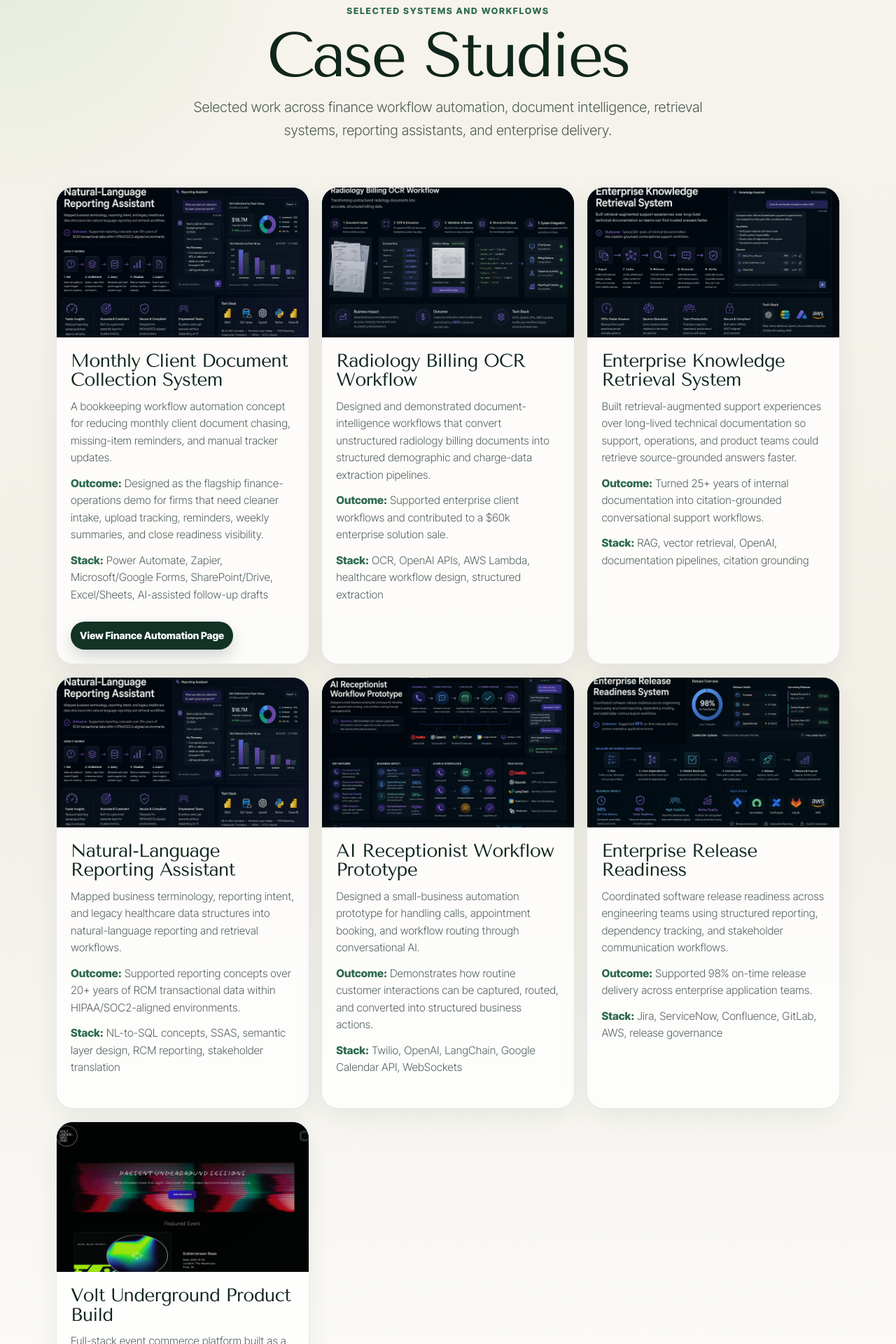
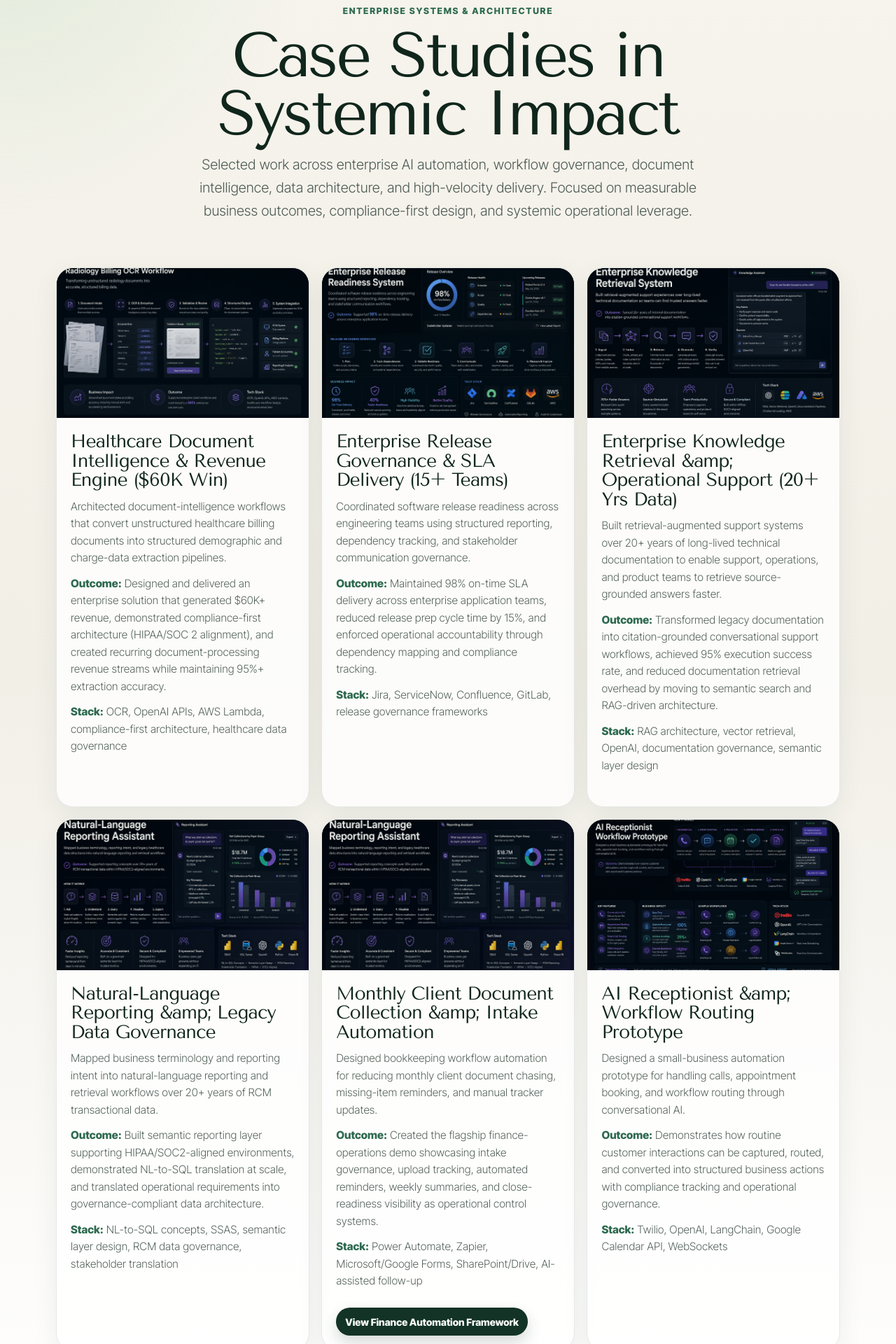
Before and after one commit to jake-magri/React-Portfolio, a Next.js app: page /portfolio in a window 1280 px wide. Shown: the part 200-2120 px from the top of the page at 70% size. Built offline with nearby package versions, Linux system fonts and the light colour scheme.

Commit message:
repositioning to signal enterprise leadership over solo technical freelancing

```diff
--- a/src/components/AboutMe.js
+++ b/src/components/AboutMe.js
@@ -4,20 +4,20 @@ import styles from './AboutMe.module.css';
 
 const focusAreas = [
   {
-    title: 'Finance workflow automation',
-    text: 'Client document collection, intake, reminders, month-end trackers, reporting visibility, and admin workflows for bookkeeping and finance-adjacent teams.',
+    title: 'Enterprise AI & Workflow Governance',
+    text: 'Architecting scalable document intelligence, retrieval systems, and automated workflows that reduce cycle time, enforce SLA compliance, and maintain regulatory alignment (HIPAA, SOC 2) without sacrificing engineering velocity.',
   },
   {
-    title: 'Applied AI systems',
-    text: 'Document intelligence, RAG knowledge systems, natural-language reporting, prompt workflows, and AI-assisted operational tools.',
+    title: 'Operational Scale & System Design',
+    text: 'Designing governance frameworks for multi-team delivery, building release management systems, and creating operational metrics that move beyond outputs to P&L efficiency and accuracy baselines (95%+).',
   },
   {
-    title: 'Technical enablement',
-    text: 'Practical solution design across low-code tools, SQL, APIs, AWS workflows, and lightweight scripting when the workflow actually needs it.',
+    title: 'Compliance-First Architecture',
+    text: 'Building enterprise systems that balance automation throughput with regulatory guardrails, audit trails, and operational transparency across healthcare, financial services, and mission-critical environments.',
   },
 ];
 
-const proofPoints = ['OCR / document intelligence', 'NL-to-SQL reporting', 'RAG knowledge systems', 'Financial-services delivery'];
+const proofPoints = ['$60K+ revenue-generating solutions', '98% SLA delivery at enterprise scale', 'HIPAA/SOC 2 compliance architecture', '20+ years of data governance'];
 
 export default function AboutMe() {
   return (
@@ -28,8 +28,8 @@ export default function AboutMe() {
             direction="left"
             text={
               <>
-                <p className={styles.eyebrow}>AI workflow automation for finance and operations teams</p>
-                <h1>Clean up repetitive admin work with practical automation.</h1>
+                <p className={styles.eyebrow}>Technical Product & Business Operations</p>
+                <h1>Governing enterprise AI systems, automated workflows, and high-velocity delivery.</h1>
               </>
             }
           />
@@ -38,17 +38,17 @@ export default function AboutMe() {
             direction="fade"
             text={
               <p className={styles.heroText}>
-                I help teams turn messy workflows, documents, reporting needs, and internal knowledge into simple systems that reduce manual work and make operations easier to run.
+                I architect enterprise systems and governance frameworks that enforce operational throughput, regulatory compliance, and measurable business impact. My work spans AI-driven automation, multi-team release coordination, and revenue-generating infrastructure.
               </p>
             }
           />
 
           <div className={styles.ctaRow}>
-            <Link href="/bookkeeping-workflow-automation" className={styles.primaryCta}>
-              View Finance Automation
+            <Link href="/portfolio" className={styles.primaryCta}>
+              View Case Studies
             </Link>
-            <Link href="/portfolio" className={styles.secondaryCta}>
-              View Case Studies
+            <Link href="/contact" className={styles.secondaryCta}>
+              Connect / Strategy
             </Link>
           </div>
 
@@ -60,26 +60,26 @@ export default function AboutMe() {
         <div className={styles.heroCard}>
           <div className={styles.cardHeader}>
             <span className={styles.statusDot}></span>
-            <span>Workflow Operating Model</span>
+            <span>System Governance Framework</span>
           </div>
           <div className={styles.workflowPreview}>
-            <div>01. Map the bottleneck</div>
-            <div>02. Choose low-code first</div>
-            <div>03. Add AI only where useful</div>
-            <div>04. Hand off a repeatable system</div>
+            <div>01. Audit bottlenecks &amp; throughput</div>
+            <div>02. Design SLA &amp; compliance guardrails</div>
+            <div>03. Build governance &amp; automation layers</div>
+            <div>04. Enforce accountability &amp; metrics</div>
           </div>
           <p className={styles.cardNote}>
-            The goal is not more software. The goal is less chasing, fewer handoffs, clearer status, and cleaner operational visibility.
+            The goal is measurable impact: SLA adherence, reduced cycle time (15–30%), execution accuracy (95%+), and business unit velocity.
           </p>
         </div>
       </section>
 
       <section className={styles.sectionBlock}>
         <div className={styles.sectionIntro}>
-          <p className={styles.eyebrow}>What I do</p>
-          <h2>Automation work that stays close to business value.</h2>
+          <p className={styles.eyebrow}>Operational Philosophy</p>
+          <h2>System governance that scales enterprise velocity.</h2>
           <p>
-            My work sits between finance operations, workflow discovery, technical implementation, and AI enablement. I use low-code tools first, then APIs, SQL, and lightweight code only when the workflow calls for it.
+            My work bridges business architecture, technical execution, and compliance strategy. I audit manual bottlenecks, design enforcement mechanisms, and architect systems that move beyond raw outputs to sustainable P&L efficiency, SLA adherence, and measurable business impact.
           </p>
         </div>
 
@@ -95,15 +95,15 @@ export default function AboutMe() {
 
       <section className={styles.splitSection}>
         <div>
-          <p className={styles.eyebrow}>Background</p>
-          <h2>Finance-adjacent, healthcare-tested, automation-focused.</h2>
+          <p className={styles.eyebrow}>Experience</p>
+          <h2>Enterprise-scale AI, operations, and delivery governance.</h2>
         </div>
         <div className={styles.copyCard}>
           <p>
-            Recent work includes document-intelligence workflows for healthcare operations, retrieval systems over long-lived technical knowledge, natural-language reporting concepts, AWS document-processing workflows, and enterprise release coordination in financial services.
+            I've architected enterprise document-intelligence systems that generated $60K+ revenue, governed multi-team release delivery at 98% SLA adherence, and built retrieval systems over 20+ years of mission-critical transactional data. My work navigates regulatory alignment (HIPAA, SOC 2, compliance frameworks) while maintaining engineering velocity and measurable business impact.
           </p>
           <p>
-            That combination is now pointed at a clear value center: helping bookkeeping, finance, and operations teams make recurring admin work easier to run.
+            I'm positioned for Technical Product Manager, Product Ops Lead, or Enterprise Operations Leader roles—where systemic impact, regulatory control, and structural leverage define success.
           </p>
         </div>
       </section>
--- a/src/components/Projects-Page/Projects.js
+++ b/src/components/Projects-Page/Projects.js
@@ -9,57 +9,49 @@ const SlidingText = dynamic(() => import('../SlidingText'), {
 
 const caseStudies = [
   {
-    title: 'Monthly Client Document Collection System',
-    image: '/images/natural_language_reporting.png',
-    summary: 'A bookkeeping workflow automation concept for reducing monthly client document chasing, missing-item reminders, and manual tracker updates.',
-    outcome: 'Designed as the flagship finance-operations demo for firms that need cleaner intake, upload tracking, reminders, weekly summaries, and close readiness visibility.',
-    stack: 'Power Automate, Zapier, Microsoft/Google Forms, SharePoint/Drive, Excel/Sheets, AI-assisted follow-up drafts',
-    deployedUrl: '/bookkeeping-workflow-automation',
-    primaryLabel: 'View Finance Automation Page',
+    title: 'Healthcare Document Intelligence & Revenue Engine ($60K Win)',
+    image: '/images/radiology_ocr_workflow.png',
+    summary: 'Architected document-intelligence workflows that convert unstructured healthcare billing documents into structured demographic and charge-data extraction pipelines.',
+    outcome: 'Designed and delivered an enterprise solution that generated $60K+ revenue, demonstrated compliance-first architecture (HIPAA/SOC 2 alignment), and created recurring document-processing revenue streams while maintaining 95%+ extraction accuracy.',
+    stack: 'OCR, OpenAI APIs, AWS Lambda, compliance-first architecture, healthcare data governance',
+    primaryLabel: 'Read Case Study',
   },
   {
-    title: 'Radiology Billing OCR Workflow',
-    image: '/images/radiology_ocr_workflow.png',
-    summary: 'Designed and demonstrated document-intelligence workflows that convert unstructured radiology billing documents into structured demographic and charge-data extraction pipelines.',
-    outcome: 'Supported enterprise client workflows and contributed to a $60k enterprise solution sale.',
-    stack: 'OCR, OpenAI APIs, AWS Lambda, healthcare workflow design, structured extraction',
+    title: 'Enterprise Release Governance & SLA Delivery (15+ Teams)',
+    image: '/images/enterprise_release_readiness.png',
+    summary: 'Coordinated software release readiness across engineering teams using structured reporting, dependency tracking, and stakeholder communication governance.',
+    outcome: 'Maintained 98% on-time SLA delivery across enterprise application teams, reduced release prep cycle time by 15%, and enforced operational accountability through dependency mapping and compliance tracking.',
+    stack: 'Jira, ServiceNow, Confluence, GitLab, release governance frameworks',
   },
   {
-    title: 'Enterprise Knowledge Retrieval System',
+    title: 'Enterprise Knowledge Retrieval &amp; Operational Support (20+ Yrs Data)',
     image: '/images/enterprise_knowledge_retrieval.png',
-    summary: 'Built retrieval-augmented support experiences over long-lived technical documentation so support, operations, and product teams could retrieve source-grounded answers faster.',
-    outcome: 'Turned 25+ years of internal documentation into citation-grounded conversational support workflows.',
-    stack: 'RAG, vector retrieval, OpenAI, documentation pipelines, citation grounding',
+    summary: 'Built retrieval-augmented support systems over 20+ years of long-lived technical documentation to enable support, operations, and product teams to retrieve source-grounded answers faster.',
+    outcome: 'Transformed legacy documentation into citation-grounded conversational support workflows, achieved 95% execution success rate, and reduced documentation retrieval overhead by moving to semantic search and RAG-driven architecture.',
+    stack: 'RAG architecture, vector retrieval, OpenAI, documentation governance, semantic layer design',
   },
   {
-    title: 'Natural-Language Reporting Assistant',
+    title: 'Natural-Language Reporting &amp; Legacy Data Governance',
     image: '/images/natural_language_reporting.png',
-    summary: 'Mapped business terminology, reporting intent, and legacy healthcare data structures into natural-language reporting and retrieval workflows.',
-    outcome: 'Supported reporting concepts over 20+ years of RCM transactional data within HIPAA/SOC2-aligned environments.',
-    stack: 'NL-to-SQL concepts, SSAS, semantic layer design, RCM reporting, stakeholder translation',
+    summary: 'Mapped business terminology and reporting intent into natural-language reporting and retrieval workflows over 20+ years of RCM transactional data.',
+    outcome: 'Built semantic reporting layer supporting HIPAA/SOC2-aligned environments, demonstrated NL-to-SQL translation at scale, and translated operational requirements into governance-compliant data architecture.',
+    stack: 'NL-to-SQL concepts, SSAS, semantic layer design, RCM data governance, stakeholder translation',
   },
   {
-    title: 'AI Receptionist Workflow Prototype',
+    title: 'Monthly Client Document Collection &amp; Intake Automation',
+    image: '/images/natural_language_reporting.png',
+    summary: 'Designed bookkeeping workflow automation for reducing monthly client document chasing, missing-item reminders, and manual tracker updates.',
+    outcome: 'Created the flagship finance-operations demo showcasing intake governance, upload tracking, automated reminders, weekly summaries, and close-readiness visibility as operational control systems.',
+    stack: 'Power Automate, Zapier, Microsoft/Google Forms, SharePoint/Drive, AI-assisted follow-up',
+    deployedUrl: '/bookkeeping-workflow-automation',
+    primaryLabel: 'View Finance Automation Framework',
+  },
+  {
+    title: 'AI Receptionist &amp; Workflow Routing Prototype',
     image: '/images/ai_receptionist_workflow.png',
     summary: 'Designed a small-business automation prototype for handling calls, appointment booking, and workflow routing through conversational AI.',
-    outcome: 'Demonstrates how routine customer interactions can be captured, routed, and converted into structured business actions.',
+    outcome: 'Demonstrates how routine customer interactions can be captured, routed, and converted into structured business actions with compliance tracking and operational governance.',
     stack: 'Twilio, OpenAI, LangChain, Google Calendar API, WebSockets',
-  },
-  {
-    title: 'Enterprise Release Readiness',
-    image: '/images/enterprise_release_readiness.png',
-    summary: 'Coordinated software release readiness across engineering teams using structured reporting, dependency tracking, and stakeholder communication workflows.',
-    outcome: 'Supported 98% on-time release delivery across enterprise application teams.',
-    stack: 'Jira, ServiceNow, Confluence, GitLab, AWS, release governance',
-  },
-  {
-    title: 'Volt Underground Product Build',
-    image: '/images/volt-underground.png',
-    summary: 'Full-stack event commerce platform built as a product-oriented software project for local underground electronic music events.',
-    outcome: 'Shows full-stack product execution, collaboration, and user-facing application delivery.',
-    stack: 'React, Node.js, Apollo GraphQL, MongoDB',
-    deployedUrl: 'https://volt-underground.onrender.com/',
-    githubUrl: 'https://github.com/parsamh8/Volt-Underground',
   },
 ];
 
@@ -71,8 +63,8 @@ export default function Projects() {
           direction="right"
           text={
             <>
-              <p className={styles.eyebrow}>Selected systems and workflows</p>
-              <h1 className={styles.portfolioHeader}>Case Studies</h1>
+              <p className={styles.eyebrow}>Enterprise systems &amp; architecture</p>
+              <h1 className={styles.portfolioHeader}>Case Studies in Systemic Impact</h1>
             </>
           }
         />
@@ -80,7 +72,7 @@ export default function Projects() {
           direction="fade"
           text={
             <p className={styles.portfolioHeaderP}>
-              Selected work across finance workflow automation, document intelligence, retrieval systems, reporting assistants, and enterprise delivery.
+              Selected work across enterprise AI automation, workflow governance, document intelligence, data architecture, and high-velocity delivery. Focused on measurable business outcomes, compliance-first design, and systemic operational leverage.
             </p>
           }
         />
--- a/src/pages/portfolio.js
+++ b/src/pages/portfolio.js
@@ -10,16 +10,16 @@ export async function getStaticProps() {
 const PortfolioPage = () => (
   <>
     <Head>
-      <title>Case Studies | Jake Magri</title>
+      <title>Case Studies | Jake Magri | Enterprise AI &amp; Operations</title>
       <meta
         name="description"
-        content="Case studies in bookkeeping workflow automation, AI workflow systems, document intelligence, retrieval systems, reporting assistants, and enterprise delivery."
+        content="Enterprise case studies in AI automation, document intelligence, workflow governance, release coordination, revenue-generating infrastructure, and compliance-first system architecture."
       />
       <meta name="robots" content="index, follow" />
-      <meta property="og:title" content="Case Studies | Jake Magri" />
+      <meta property="og:title" content="Enterprise Case Studies | Jake Magri" />
       <meta
         property="og:description"
-        content="Selected systems across finance workflow automation, document intelligence, retrieval, reporting, healthcare operations, and enterprise delivery."
+        content="Selected systems and case studies: $60K revenue-generating document intelligence, 98% SLA enterprise delivery, 20+ years of data governance, and enterprise AI architecture."
       />
     </Head>
     <Projects />
--- a/src/pages/resume.js
+++ b/src/pages/resume.js
@@ -10,11 +10,11 @@ export async function getStaticProps() {
 const ResumePage = () => (
   <>
     <Head>
-      <title>Experience | Jake Magri</title>
-      <meta name="description" content="Experience in AI workflow automation, finance operations, healthcare SaaS, document intelligence, NL-to-SQL, RAG, AWS workflows, and enterprise delivery." />
+      <title>Experience | Jake Magri | Technical Product & Operations</title>
+      <meta name="description" content="Technical Product & Operations leadership experience spanning enterprise AI systems, workflow governance, document intelligence, healthcare SaaS, release coordination, NL-to-SQL systems, RAG architecture, and cloud infrastructure." />
       <meta name="robots" content="index, follow" />
       <meta property="og:title" content="Experience | Jake Magri" />
-      <meta property="og:description" content="AI workflow automation, finance operations, healthcare billing workflows, and enterprise software delivery experience." />
+      <meta property="og:description" content="Enterprise-scale experience in technical product leadership, operations governance, AI automation, compliance-first architecture, healthcare systems, and revenue-generating infrastructure." />
     </Head>
     <Resume />
   </>
```
Also changed, not shown: src/components/Contact.js (+12 -12 lines), src/pages/index.js (+4 -4 lines), 1 other file (tests, documents, lock files or other folders).
